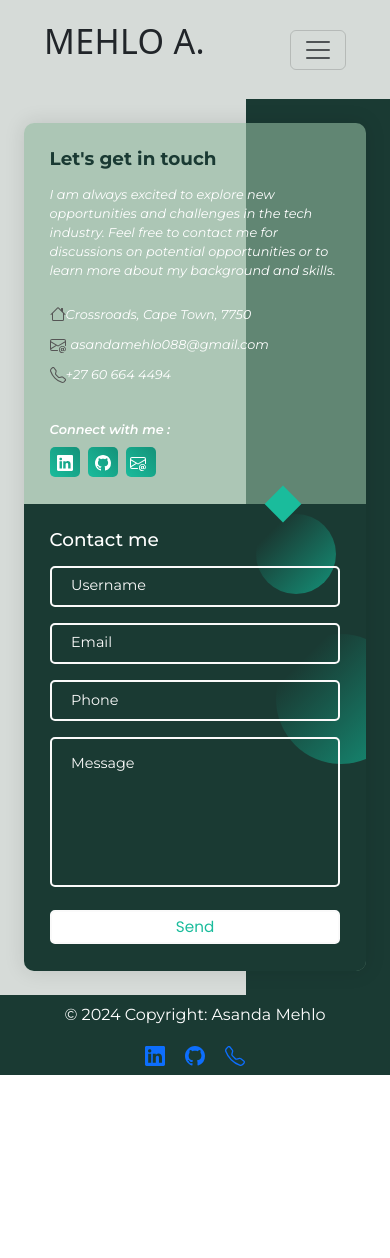
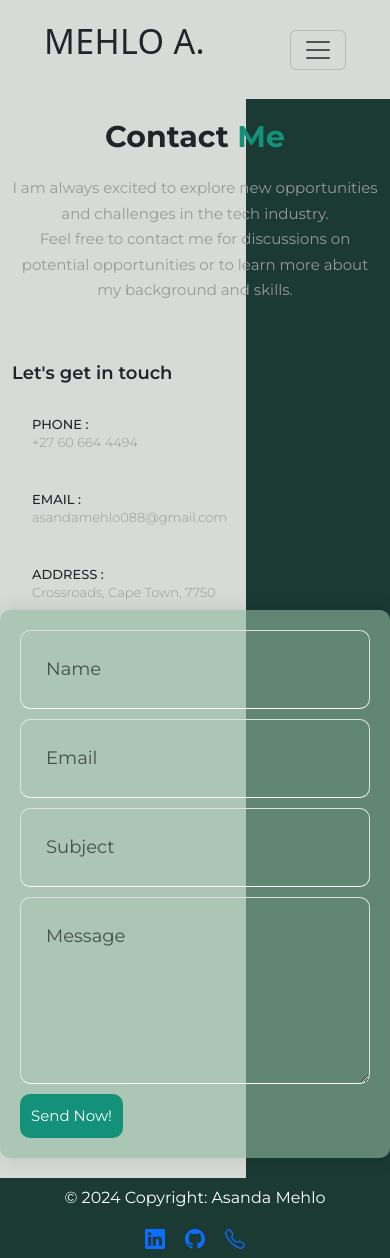
Before and after one commit to AsandaM/vue-js-portfolio, a Vue app: page /contact in a window 390 px wide. Before the commit the page ends 1075 px from the top, so only its background shows below. Built offline with nearby package versions, Linux system fonts and the light colour scheme; a web font is replaced by a local one.

Commit message:
:iphone:

```diff
--- a/src/components/ContactComp.vue
+++ b/src/components/ContactComp.vue
@@ -1,4 +1,4 @@
-<template>
+<!-- <template>
   <div class="container">
     <div class="row">
       <div class="form col-md-5">
@@ -74,8 +74,8 @@
         </div>
       </div>
     </div>
-    </div>
-  </template>
+  </div>
+</template>
 
   <script>
   export default {
@@ -503,3 +503,159 @@ transform: scale(1.05);
 }
 
 </style>
+     -->
+
+<template>
+  <section class="contact" id="contact">
+        <div class="container">
+            <div class="heading text-center">
+                <h2>Contact
+                    <span> Me </span></h2>
+                <p>I am always excited to explore new opportunities and challenges in the tech industry.
+                    <br>Feel free to contact me for discussions on potential opportunities or to learn more about my background and skills.</p>
+            </div>
+            <div class="row">
+                <div class="col-md-5 contactMe">
+                    <div class="title">
+                        <h3>Let's get in touch</h3>
+                    </div>
+                    <div class="content">
+                        <!-- Info-1 -->
+                        <div class="info">
+                            <i class="fas fa-mobile-alt"></i>
+                            <h4 class="d-inline-block">PHONE :
+                                <br>
+                                <span>+27 60 664 4494</span></h4>
+                        </div>
+                        <!-- Info-2 -->
+                        <div class="info">
+                            <i class="far fa-envelope"></i>
+                            <h4 class="d-inline-block">EMAIL :
+                                <br>
+                                <span>asandamehlo088@gmail.com</span></h4>
+                        </div>
+                        <!-- Info-3 -->
+                        <div class="info">
+                            <i class="fas fa-map-marker-alt"></i>
+                            <h4 class="d-inline-block">ADDRESS :<br>
+                                <span>Crossroads, Cape Town, 7750</span></h4>
+                        </div>
+                    </div>
+                </div>
+
+                <div class="col-md-7 contactMe">
+
+                    <form action="https://formcarry.com/s/SpSXqcRRU7e" method="POST" enctype="multipart/form-data">
+                        <div class="row">
+                            <div class="col-sm-6">
+                                <input type="text" class="form-control" placeholder="Name">
+                            </div>
+                            <div class="col-sm-6">
+                                <input type="email" class="form-control" placeholder="Email">
+                            </div>
+                            <div class="col-sm-12">
+                                <input type="text" class="form-control" placeholder="Subject">
+                            </div>
+                        </div>
+                        <div class="form-group">
+                            <textarea class="form-control" rows="5" id="comment" placeholder="Message"></textarea>
+                        </div>
+                        <button class="btn btn-block" type="submit">Send Now!</button>
+                    </form>
+                </div>
+            </div>
+        </div>
+    </section>
+</template>
+<style scoped>
+.contact {
+    padding: 20px 0;
+    /* background-color: rgba(145, 186, 159, 0.6);
+    border-radius: 10px;
+    box-shadow: 0 0 20px 1px rgba(0, 0, 0, 0.1); */
+    z-index: 1000;
+}
+
+.col-md-7{
+  background-color: rgba(145, 186, 159, 0.6);
+    border-radius: 10px;
+    box-shadow: 0 0 20px 1px rgba(0, 0, 0, 0.1);
+  padding: 20px;
+  border-radius: 10px;
+}
+
+.contact .heading h2 {
+    font-size: 30px;
+    font-weight: 700;
+    margin: 0;
+    padding: 0;
+
+}
+
+.contact .heading h2 span {
+    color: #149279;
+}
+
+.contact .heading p {
+    font-size: 15px;
+    font-weight: 400;
+    line-height: 1.7;
+    color: #999999;
+    margin: 20px 0 60px;
+    padding: 0;
+}
+
+.contact .form-control {
+    padding: 25px;
+    font-size: 18px;
+    margin-bottom: 10px;
+    background: transparent;
+    border-bottom: 1px solid #fffdfb;
+    border-radius: 10px;
+}
+
+.contact button.btn {
+    padding: 10px;
+    border-radius: 10px;
+    font-size: 15px;
+    background: #149279;
+    color: #ffffff;
+}
+
+.contact .title h3 {
+    font-size: 18px;
+    font-weight: 600;
+}
+
+.contact .title p {
+    font-size: 14px;
+    font-weight: 400;
+    color: #999;
+    line-height: 1.6;
+    margin: 0 0 40px;
+}
+
+.contact .content .info {
+    margin-top: 30px;
+}
+.contact .content .info i {
+    font-size: 30px;
+    padding: 0;
+    margin: 0;
+    color: #02434b;
+    margin-right: 20px;
+    text-align: center;
+    width: 20px;
+}
+.contact .content .info h4 {
+    font-size: 13px;
+    line-height: 1.4;
+}
+
+.contact .content .info h4 span {
+    font-size: 13px;
+    font-weight: 300;
+    color: #999999;
+}
+
+</style>
--- a/src/components/ProjectsComp.vue
+++ b/src/components/ProjectsComp.vue
@@ -17,7 +17,7 @@
                     <p>{{project.description}}</p>
                     <ul>
                     <a :href="project.github" target="blank"><li style="--clr-tag:#d3b19a;" class="github">GitHub</li></a>
-                    <a :href="project.vercel" target="blank"><li style="--clr-tag:#70b3b1;" class="vercel">Vercel</li></a>
+                    <a :href="project.vercel" target="blank"><li style="--clr-tag:#70b3b1;" class="demo">Live Demo</li></a>
                     </ul>
                 </div>
                 </div>
--- a/src/components/ResumeComp.vue
+++ b/src/components/ResumeComp.vue
@@ -52,8 +52,12 @@
             </h3>
             <ul>
               <li v-for="(skills, category) in technicalSkills()" :key="category">
-                {{ skills.join(', ') }}
+                <h5 class="text-capitalize">{{ category.split('_').join(' ') }}:</h5>
+                <ul>
+                  <li v-for="skill in skills" :key="skill">{{ skill }}</li>
+                </ul>
               </li>
+              <!-- {{ skills.join(', ') }} {{ category }} -->
             </ul>
         </div>
         <div class="col-md-2 d-flex justify-content-center">
```
